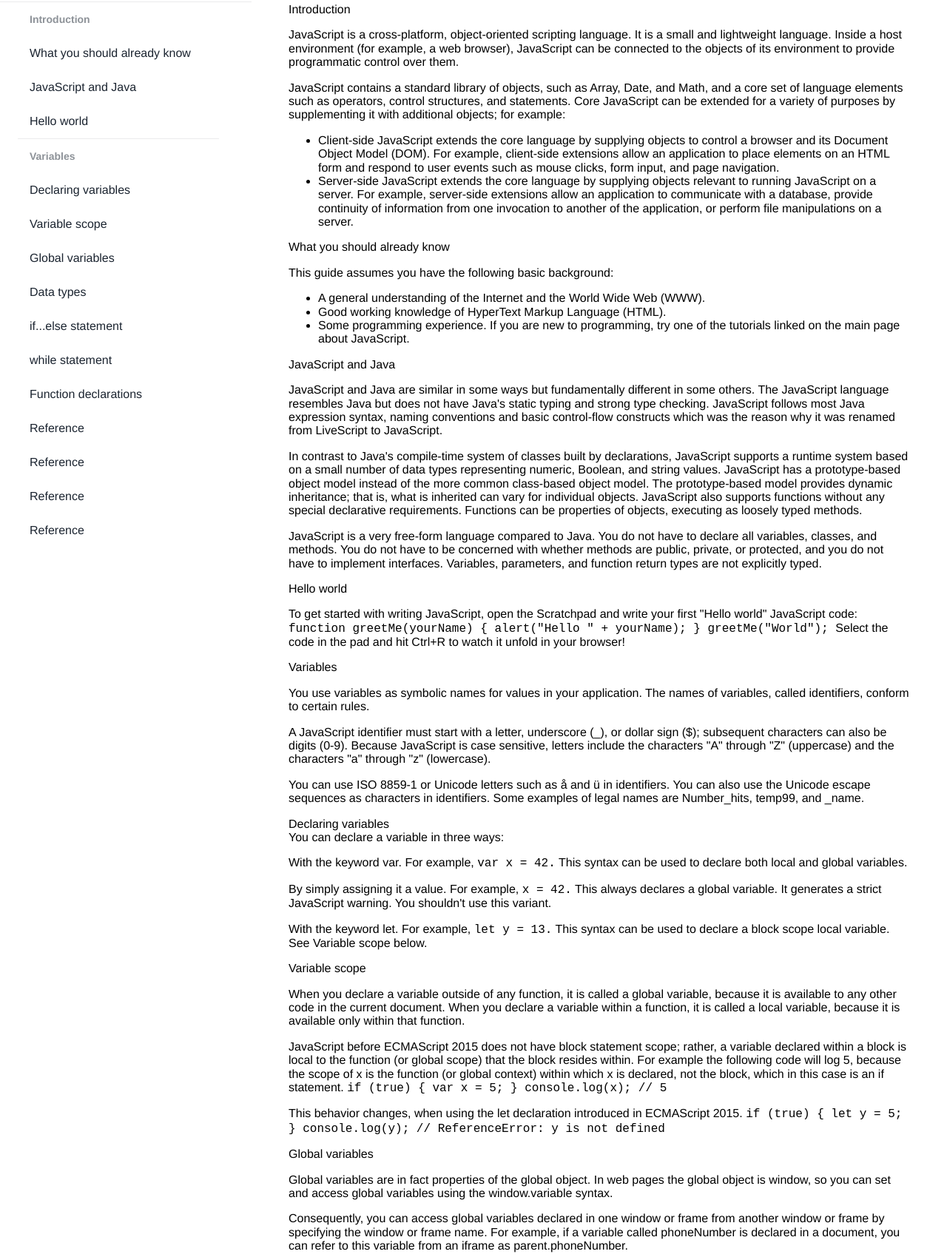
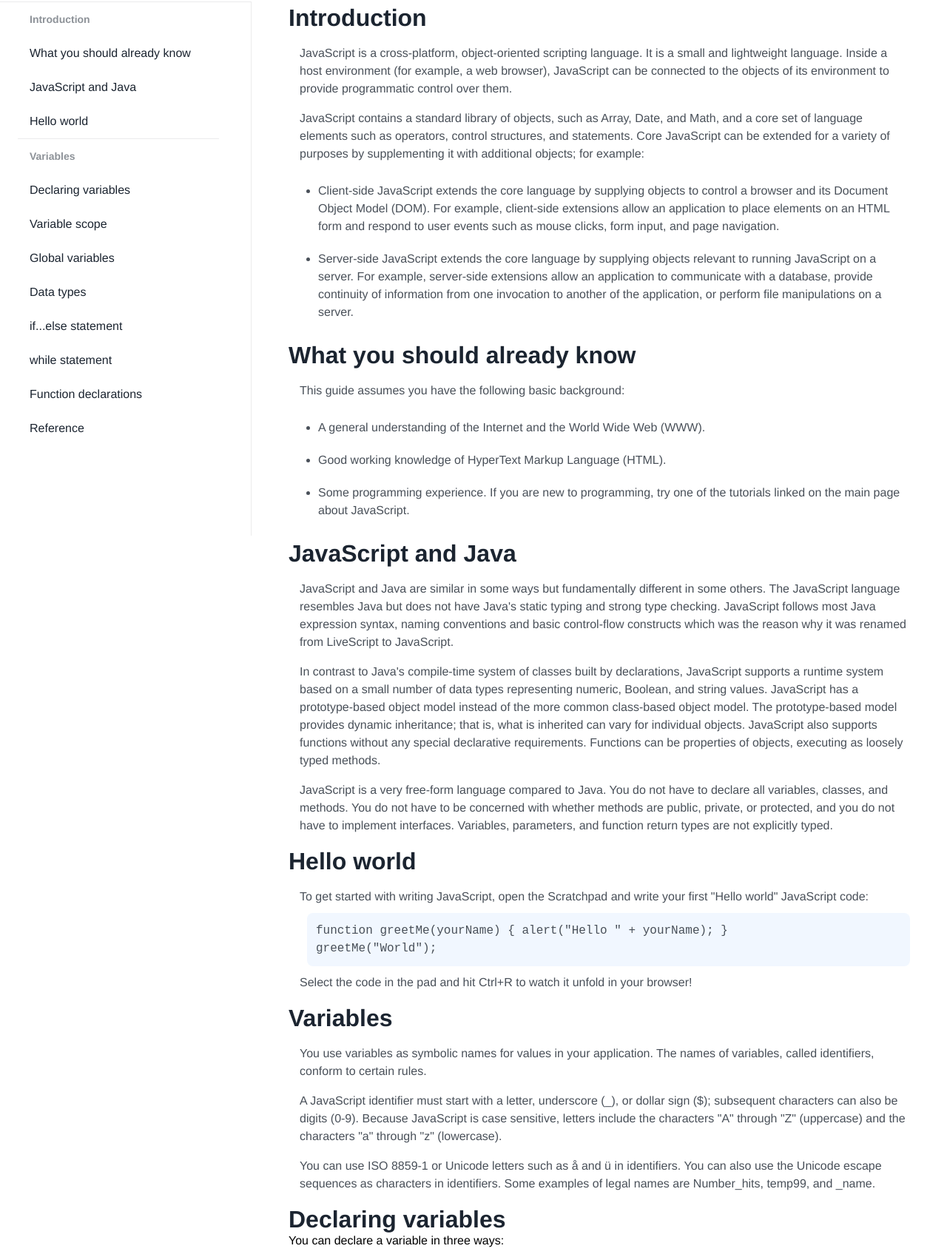
Before and after one commit to yarmoiseev/frontend_doc_docpage, a plain HTML site: page index.html in a window 1280 px wide. Shown: the part 76-1775 px from the top of the page at 74% size. Drawn offline with Linux system fonts and the light colour scheme.

Commit message:
ADD CONTENT STYLES

```diff
--- a/index.html
+++ b/index.html
@@ -8,8 +8,6 @@
 </head>
 <body>
 	<!-- ========== NAVIGATION  ========== -->
-	<header class="wrapper-outer-vertical">
-		<div class="wrapper-inner-vertical">
 	<nav id="navbar" class="navbar">
 		<header class="navbar__header">
 			<img src="img/jslogo.svg" alt="js logo" class="navbar__logo">
@@ -29,30 +27,12 @@
 			<li><a href="#while_statement" class="nav-link navbar__link">while statement</a></li>
 			<li><a href="#Function_declarations" class="nav-link navbar__link">Function declarations</a></li>
 			<li><a href="#Reference" class="nav-link navbar__link">Reference</a></li>
-
-					<li><a href="#Reference" class="nav-link navbar__link">Reference</a></li>
-					<li><a href="#Reference" class="nav-link navbar__link">Reference</a></li>
-					<li><a href="#Reference" class="nav-link navbar__link">Reference</a></li>
-					<li><a href="#Reference" class="nav-link navbar__link">Reference</a></li>
-					<li><a href="#Reference" class="nav-link navbar__link">Reference</a></li>
-					<li><a href="#Reference" class="nav-link navbar__link">Reference</a></li>
-					<li><a href="#Reference" class="nav-link navbar__link">Reference</a></li>
-					<li><a href="#Reference" class="nav-link navbar__link">Reference</a></li>
-					<li><a href="#Reference" class="nav-link navbar__link">Reference</a></li>
-					<li><a href="#Reference" class="nav-link navbar__link">Reference</a></li>
-					<li><a href="#Reference" class="nav-link navbar__link">Reference</a></li>
-					<li><a href="#Reference" class="nav-link navbar__link">Reference</a></li>
-					<li><a href="#Reference" class="nav-link navbar__link">Reference</a></li>
-					<li><a href="#Reference" class="nav-link navbar__link">Reference</a></li>
 		</ul>
 	</nav>
-		</div>
-	</header>
 	<!-- ========== / NAVIGATION  ========== -->
 	<!-- ========== CONTENT  ========== -->
 	<main id="main-doc" class="main-doc">
-		<section class="main-section wrapper-outer" id="Introduction">
-			<div class="wrapper-inner">
+		<section class="main-section" id="Introduction">
 			<header class="main-doc__header">Introduction</header>
 			<article>
 				<p class="main-doc__p">JavaScript is a cross-platform, object-oriented scripting language. It is a small and lightweight language. Inside a host environment (for example, a web browser), JavaScript can be connected to the objects of its environment to provide programmatic control over them. </p>
@@ -62,10 +42,8 @@
 					<li>Server-side JavaScript extends the core language by supplying objects relevant to running JavaScript on a server. For example, server-side extensions allow an application to communicate with a database, provide continuity of information from one invocation to another of the application, or perform file manipulations on a server. </li>
 				</ul>
 			</article>
-			</div>
 		</section>
-		<section class="main-section wrapper-outer" id="What_you_should_already_know">
-			<div class="wrapper-inner">
+		<section class="main-section" id="What_you_should_already_know">
 			<header class="main-doc__header">What you should already know</header>
 			<article>
 				<p class="main-doc__p">This guide assumes you have the following basic background:</p>
@@ -75,44 +53,36 @@
 					<li>Some programming experience. If you are new to programming, try one of the tutorials linked on the main page about JavaScript.</li>
 				</ul>
 			</article>
-			</div>
 		</section>
-		<section class="main-section wrapper-outer" id="JavaScript_and_Java">
-			<div class="wrapper-inner">
+		<section class="main-section" id="JavaScript_and_Java">
 			<header class="main-doc__header">JavaScript and Java</header>
 			<article>
 				<p class="main-doc__p">JavaScript and Java are similar in some ways but fundamentally different in some others. The JavaScript language resembles Java but does not have Java's static typing and strong type checking. JavaScript follows most Java expression syntax, naming conventions and basic control-flow constructs which was the reason why it was renamed from LiveScript to JavaScript.</p>
 				<p class="main-doc__p">In contrast to Java's compile-time system of classes built by declarations, JavaScript supports a runtime system based on a small number of data types representing numeric, Boolean, and string values. JavaScript has a prototype-based object model instead of the more common class-based object model. The prototype-based model provides dynamic inheritance; that is, what is inherited can vary for individual objects. JavaScript also supports functions without any special declarative requirements. Functions can be properties of objects, executing as loosely typed methods.</p>
 				<p class="main-doc__p">JavaScript is a very free-form language compared to Java. You do not have to declare all variables, classes, and methods. You do not have to be concerned with whether methods are public, private, or protected, and you do not have to implement interfaces. Variables, parameters, and function return types are not explicitly typed.</p>
 			</article>
-			</div>
 		</section>
-		<section class="main-section wrapper-outer" id="Hello_world">
-			<div class="wrapper-inner">
+		<section class="main-section" id="Hello_world">
 			<header class="main-doc__header">Hello world</header>
 			<article>
 				<p class="main-doc__p">To get started with writing JavaScript, open the Scratchpad and write your first "Hello world" JavaScript code:
 					<code class="main-doc__code">
-							function greetMe(yourName) { alert("Hello " + yourName); }
+						function greetMe(yourName) { alert("Hello " + yourName); }<br>
 						greetMe("World");
 					</code>
 						Select the code in the pad and hit Ctrl+R to watch it unfold in your browser!
 				</p>
 			</article>
-			</div>
 		</section>
-		<section class="main-section wrapper-outer" id="Variables">
-			<div class="wrapper-inner">
+		<section class="main-section" id="Variables">
 			<header class="main-doc__header">Variables</header>
 			<article>
 				<p class="main-doc__p">You use variables as symbolic names for values in your application. The names of variables, called identifiers, conform to certain rules.</p>
 				<p class="main-doc__p">A JavaScript identifier must start with a letter, underscore (_), or dollar sign ($); subsequent characters can also be digits (0-9). Because JavaScript is case sensitive, letters include the characters "A" through "Z" (uppercase) and the characters "a" through "z" (lowercase).</p>
 				<p class="main-doc__p">You can use ISO 8859-1 or Unicode letters such as å and ü in identifiers. You can also use the Unicode escape sequences as characters in identifiers. Some examples of legal names are Number_hits, temp99, and _name.</p>
 			</article>
-			</div>
 		</section>
-		<section class="main-section wrapper-outer" id="Declaring_variables">
-			<div class="wrapper-inner">
+		<section class="main-section" id="Declaring_variables">
 			<header class="main-doc__header">Declaring variables</header>
 			<article>
 				You can declare a variable in three ways:
@@ -132,10 +102,8 @@
 					This syntax can be used to declare a block scope local variable. See Variable scope below.
 				</p>
 			</article>
-			</div>
 		</section>
-		<section class="main-section wrapper-outer" id="Variable_scope">
-			<div class="wrapper-inner">
+		<section class="main-section" id="Variable_scope">
 			<header class="main-doc__header">Variable scope</header>
 			<article>
 				<p class="main-doc__p">When you declare a variable outside of any function, it is called a global variable, because it is available to any other code in the current document. When you declare a variable within a function, it is called a local variable, because it is available only within that function.</p>
@@ -146,20 +114,16 @@
 					<code class="main-doc__code">if (true) { let y = 5; } console.log(y); // ReferenceError: y is not defined</code>
 				</p>
 			</article>
-			</div>
 		</section>
-		<section class="main-section wrapper-outer" id="Global_variables">
-			<div class="wrapper-inner">
+		<section class="main-section" id="Global_variables">
 			<header class="main-doc__header">Global variables</header>
 			<article>
 				<p class="main-doc__p">Global variables are in fact properties of the global object. In web pages the global object is window, so you can set and access global variables using the window.variable syntax.
 				</p>
 				<p class="main-doc__p">Consequently, you can access global variables declared in one window or frame from another window or frame by specifying the window or frame name. For example, if a variable called phoneNumber is declared in a document, you can refer to this variable from an iframe as parent.phoneNumber.</p>
 			</article>
-			</div>
 		</section>
-		<section class="main-section wrapper-outer" id="Constants">
-			<div class="wrapper-inner">
+		<section class="main-section" id="Constants">
 			<header class="main-doc__header">Constants</header>
 			<article>
 				<p class="main-doc__p">
@@ -173,7 +137,7 @@
 				<p class="main-doc__p">
 					You cannot declare a constant with the same name as a function or variable in the same scope. For example:
 					<code class="main-doc__code">
-							// THIS WILL CAUSE AN ERROR function f() {}; const f = 5; // THIS WILL CAUSE AN ERROR ALSO function f() { const g = 5; var g; //statements }
+						// THIS WILL CAUSE AN ERROR function f() {}; const f = 5; <br>// THIS WILL CAUSE AN ERROR ALSO function f() { const g = 5; var g; //statements }
 					</code>
 				</p>
 				<p class="main-doc__p">
@@ -183,10 +147,8 @@
 					</code>
 				</p>
 			</article>
-			</div>
 		</section>
-		<section class="main-section wrapper-outer" id="Data_types">
-			<div class="wrapper-inner">
+		<section class="main-section" id="Data_types">
 			<header class="main-doc__header">Data types</header>
 			<article>
 				<p class="main-doc__p">The latest ECMAScript standard defines seven data types:</p>
@@ -208,22 +170,20 @@
 					Although these data types are a relatively small amount, they enable you to perform useful functions with your applications. Objects and functions are the other fundamental elements in the language. You can think of objects as named containers for values, and functions as procedures that your application can perform.
 				</p>
 			</article>
-			</div>
 		</section>
-		<section class="main-section wrapper-outer" id="if...else_statement">
-			<div class="wrapper-inner">
+		<section class="main-section" id="if...else_statement">
 			<header class="main-doc__header">if...else statement</header>
 			<article>
 				<p class="main-doc__p">
 					Use the if statement to execute a statement if a logical condition is true. Use the optional else clause to execute a statement if the condition is false. An if statement looks as follows:
-						<code class="main-doc__code">if (condition) { statement_1; } else { statement_2; }</code>
+					<code class="main-doc__code">if (condition) { statement_1; }<br> else { statement_2; }</code>
 					condition can be any expression that evaluates to true or false. See Boolean for an explanation of what evaluates to true and false. If condition evaluates to true, statement_1 is executed; otherwise, statement_2 is executed. statement_1 and statement_2 can be any statement, including further nested if statements.
 				</p>
 				<p class="main-doc__p">
 					You may also compound the statements using else if to have multiple conditions tested in sequence, as follows:
 					<code class="main-doc__code">
-							if (condition_1) { statement_1; } else if (condition_2) {
-								statement_2; } else if (condition_n) { statement_n; } else {
+						if (condition_1) { statement_1; }<br> else if (condition_2) {
+							statement_2; }<br> else if (condition_n) { statement_n; }<br> else {
 							statement_last; }
 					</code>
 				</p>
@@ -231,7 +191,7 @@
 					In the case of multiple conditions only the first logical condition which evaluates to true will be executed. To execute multiple statements, group them within a block statement ({ ... }) . In general, it's good practice to always use block statements, especially when nesting if statements:
 					<code class="main-doc__code">
 						if (condition) { statement_1_runs_if_condition_is_true;
-								statement_2_runs_if_condition_is_true; } else {
+							statement_2_runs_if_condition_is_true; }<br> else {
 							statement_3_runs_if_condition_is_false;
 							statement_4_runs_if_condition_is_false; }
 					</code>
@@ -247,10 +207,8 @@
 					<code class="main-doc__code">if ((x = y)) { /* statements here */ }</code>
 				</p>
 			</article>
-			</div>
 		</section>
-		<section class="main-section wrapper-outer" id="while_statement">
-			<div class="wrapper-inner">
+		<section class="main-section" id="while_statement">
 			<header class="main-doc__header">while statement</header>
 			<article>
 				<p class="main-doc__p">
@@ -285,10 +243,8 @@
 					After completing the third pass, the condition n < 3 is no longer true, so the loop terminates.
 				</p>
 			</article>
-			</div>
 		</section>
-		<section class="main-section wrapper-outer" id="Function_declarations">
-			<div class="wrapper-inner">
+		<section class="main-section" id="Function_declarations">
 			<header class="main-doc__header">Function declarations</header>
 			<article>
 				<p class="main-doc__p">
@@ -311,17 +267,14 @@
 					Primitive parameters (such as a number) are passed to functions by value; the value is passed to the function, but if the function changes the value of the parameter, this change is not reflected globally or in the calling function.
 				</p>
 			</article>
-			</div>
 		</section>
-		<section class="main-section wrapper-outer" id="Reference">
-			<div class="wrapper-inner">
+		<section class="main-section" id="Reference">
 			<header class="main-doc__header">Reference</header>
 			<article>
 				<ul class="main-doc__list">
 					<li>All the documentation in this page is taken from <a href="https://developer.mozilla.org/en-US/docs/Web/JavaScript/Guide">MDN</a></li>
 				</ul>
 			</article>
-			</div>
 		</section>
 	</main>
 	<!-- ========== / CONTENT  ========== -->
--- a/sass/style.scss
+++ b/sass/style.scss
@@ -1,7 +1,6 @@
 @import 'reset';
 @import 'mixins';
 @import 'variables';
-
 
 * {
 	box-sizing: border-box;
@@ -12,12 +11,7 @@ body {
 }
 
 /* ========== NAVIGATION  ========== */
-.wrapper-outer-vertical {
 
-}
-.wrapper-inner-vertical {
-
-}
 .navbar {
 		position: fixed;
     top: 0;
@@ -25,7 +19,6 @@ body {
 		width: 340px;
 		height: 100vh;
     background-color: #ffffff;
-
 		&__header {
 			font-size: 24px;
 			color: $col-dark-blue;
@@ -50,9 +43,8 @@ body {
 			height: calc(100vh - 79px);
 			overflow: scroll;
 			overflow-x: hidden;
-			& li {
-				// width: 272px;
-			}
+			border-right: 1px solid #EBEBEC;
+			z-index: 5;
 		}
 		&__link {
 			display: block;
@@ -62,7 +54,6 @@ body {
 			font-size: 16px;
 			line-height: 46px;
 			padding-left: 16px;
-
 			color: $col-dark-blue;
 			&:hover{
 				border-radius: 8px;
@@ -89,52 +80,64 @@ body {
 		width: 100vw;
     height: 300px;
 		position: static;
-		&__header {
-
-		}
-		&__logo {
-
-		}
-		&__topic {
-
-		}
 		& ul {
 			height: 221px;
-			& li {
-			}
 		}
 		&__link {
 			width: 92vw;
 		}
-}
+	}
 }
 
 /* ========== / NAVIGATION  ========== */
 /* ========== CONTENT  ========== */
-.main-section {
 
-}
-.wrapper-outer {
-}
-.wrapper-inner {
-}
 .main-doc {
 	position: absolute;
 	margin: 0 0 0 340px;
 	padding: 80px 50px 0 50px;
 		&__header {
+			font-weight: $fw-bold;
+			font-size: 32px;
+			line-height: 40px;
+			color: $col-dark-blue;
 		}
 		&__p {
+			font-size: 16px;
+			line-height: 24px;
+			color: $col-dark-grey;
+			padding: 0 0 0 15px;
 		}
 		&__code {
+			display: block;
+			background-color: $col-light-blue;
+			border-radius: 8px;
+			padding: 12px;
+			margin: 10px 0 10px 10px;
+			word-wrap: break-word;
 		}
 		&__list {
+			font-size: 16px;
+			line-height: 24px;
+			color: $col-dark-grey;
+			& li {
+				padding: 10px 0;
+			}
+			& > li {
+				& > p {
+					margin: 5px 0;
+				}
+			}
 		}
+}
+#Data_types > article > ul > li {
+	padding: 0 0;
 }
 @media (max-width: 750px) {
 	.main-doc {
 		margin: 0 0 0 0;
 		position: initial;
+		padding: 40px 25px 0 25px;
 	}
 }
 /* ========== / CONTENT  ========== */
```
Also changed, not shown: css/style.css. Lines whose indentation alone changed are shown as unchanged.
